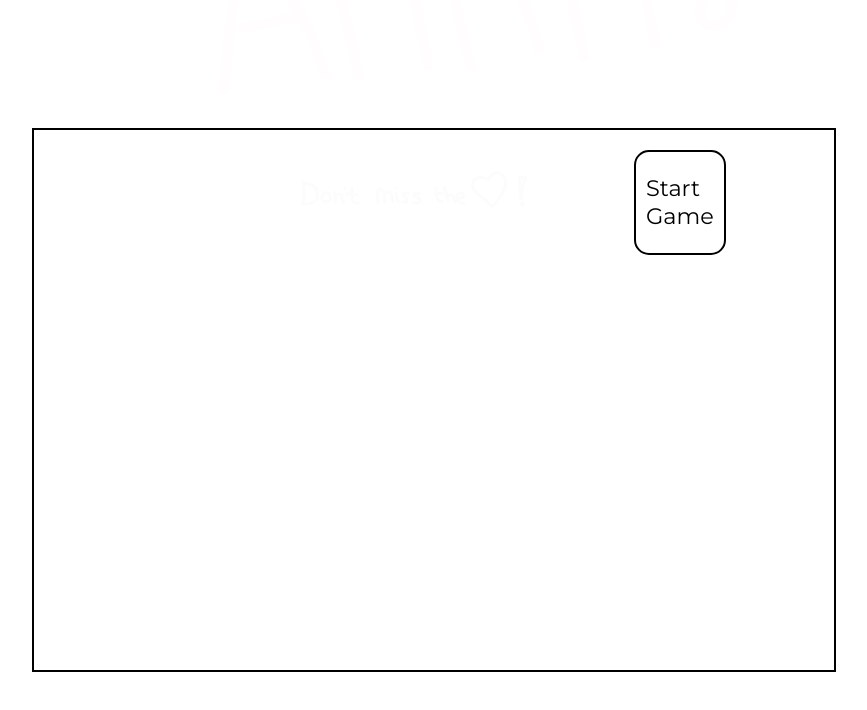
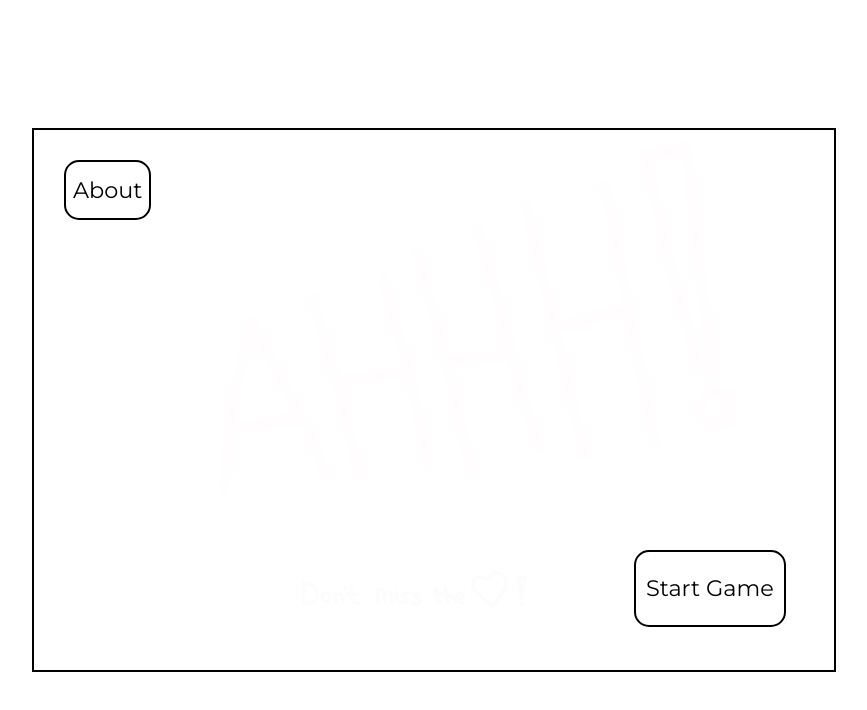
Before and after one commit to leroywan/AHHH, a plain HTML site: page index.html in a window 1280 px wide. Shown: the whole page, without its empty margins (206-1073 px from the left). Drawn offline with Linux system fonts and the light colour scheme.

Commit message:
centered start container

```diff
--- a/game.css
+++ b/game.css
@@ -40,14 +40,9 @@ body{
     margin: auto;
     display: block;
     position: absolute;
-<<<<<<< HEAD
     top: 50%;
     left: 50%;
     transform: translate(-50%, -50%);
-=======
-    top:28px;
-    left:240px;
->>>>>>> 150b9046d89efd89a01cff8e80427c2f2eef2bef
     width:800px;
     height:540px;
 	z-index:100000;
```
